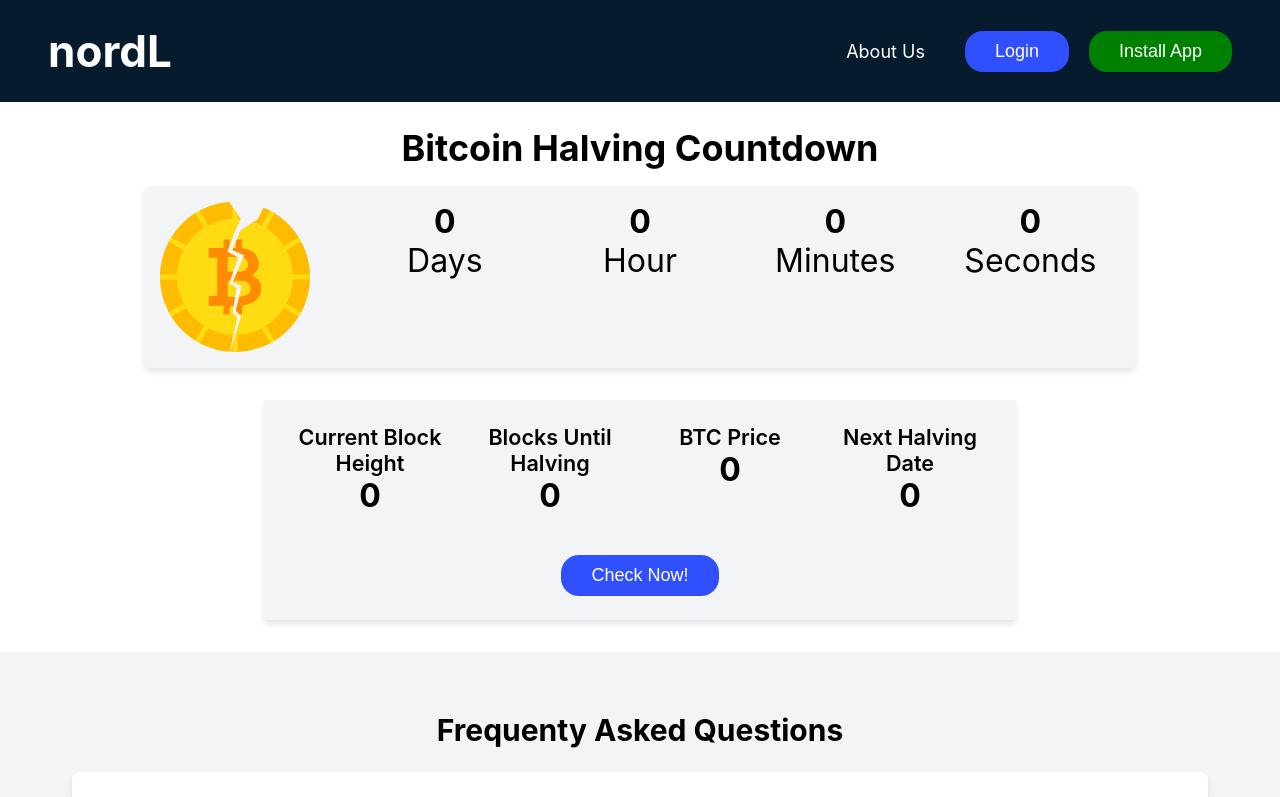
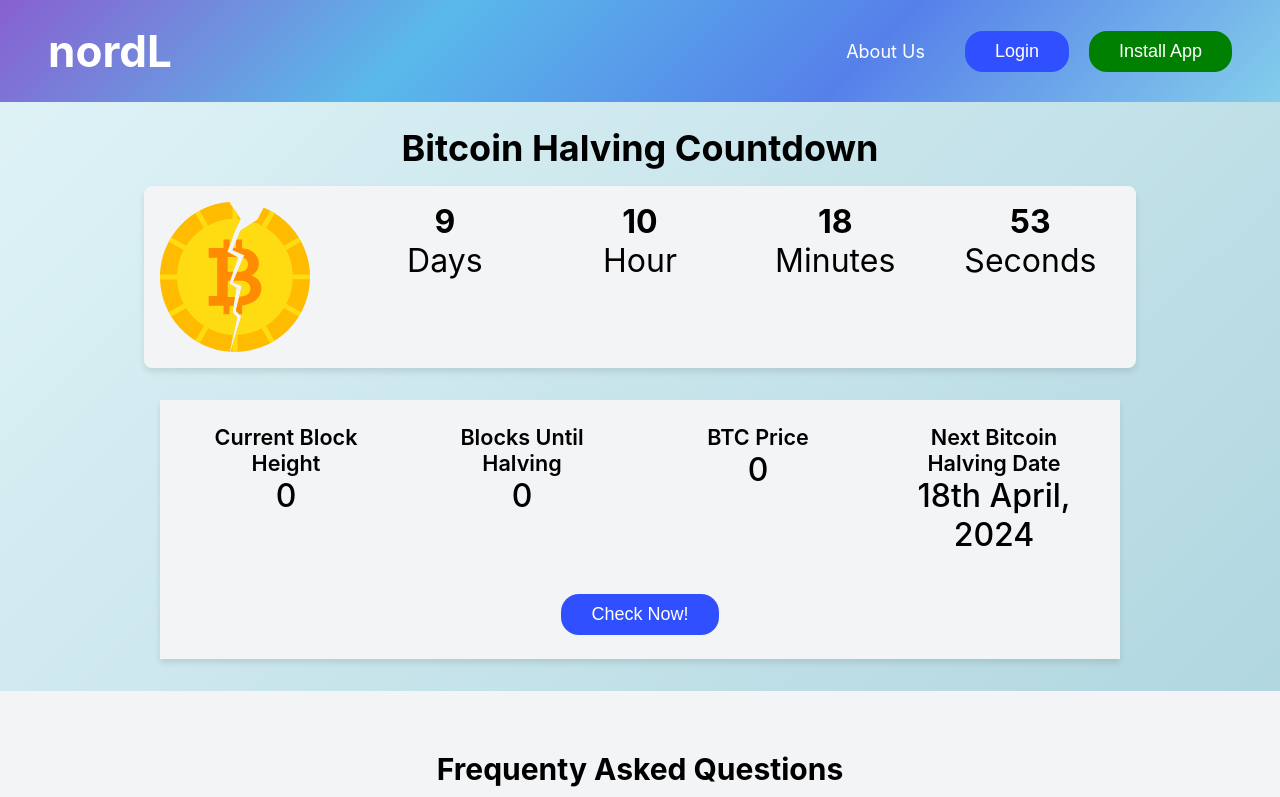
Before and after one commit to arcodes-real/Bitcoin, a React (Create React App) app: page / in a window 1280 px wide. Shown: the top 797 px of the page. Built offline with nearby package versions, Linux system fonts and the light colour scheme; no server answers.

Commit message:
final commit

```diff
--- a/src/App.js
+++ b/src/App.js
@@ -6,10 +6,11 @@ import Faq from "./Components/Faq";
 import Footer from "./Components/Footer";
 
 function App() {
+  const targetDate = '2024-04-18T00:00:00'
   return (
     <>
       <Topbar />
-      <Countdown />
+      <Countdown targetDate = {targetDate} />
       <Card />
       <Faq />
       <Footer />
--- a/src/Components/Card.css
+++ b/src/Components/Card.css
@@ -2,14 +2,14 @@
     text-align: center;
     box-shadow: 0 4px 6px rgba(0, 0, 0, 0.1);
     background-color: #f3f4f6;
-    margin: 2rem 16.5rem;
+    margin: 2rem 10rem;
 }
 
 .data-container{
     display: grid;
     grid-template-columns: repeat(4, minmax(0, 1fr));
-    gap: 1rem;
-    max-width: 60rem;
+    gap: 2rem;
+    max-width: 80rem;
     margin-top: 2rem;
     margin-left: auto;
     margin-right: auto;
@@ -30,7 +30,7 @@
 
 .card-value{
     font-size: 2rem;
-    font-weight: bold;
+    font-weight: 500;
 }
 
 /* .card-btn{
--- a/src/Components/Card.jsx
+++ b/src/Components/Card.jsx
@@ -1,4 +1,4 @@
-import React, { useState } from 'react'
+import React, { useEffect, useState } from 'react'
 import "./Card.css"
 
 export default function Card() {
@@ -6,7 +6,19 @@ export default function Card() {
     const [blockHeight, setBlockHeight] = useState(0)
     const [blocksUntilHalving, setBlocksUntilHalving] = useState(0)
     const [btcPrice, setBtcPrice] = useState(0)
-    const [nextHalvingDate, setNextHalvingDate] = useState(0)
+    const [nextHalvingDate, setNextHalvingDate] = useState("18th April, 2024")
+
+    useEffect(() =>{
+      const fetchBTCData = async() =>{
+        const response = await fetch("https://api.blockchain.info/stats")
+        const jsonData = await response.json()
+        setBtcPrice(`$${jsonData.market_price_usd}`)
+        setBlockHeight(jsonData.n_blocks_total)
+        const BUH = jsonData.nextretarget - jsonData.n_blocks_total;
+        setBlocksUntilHalving(BUH)
+      }
+      fetchBTCData()
+    },[])
   return (
     <div className='card-container'>
       <div className='data-container'>
@@ -23,7 +35,7 @@ export default function Card() {
             <div className='card-value'>{btcPrice}</div>
         </div>
         <div className='next-halving'>
-            <span>Next Halving Date</span>
+            <span>Next Bitcoin Halving Date</span>
             <div className='card-value'>{nextHalvingDate}</div>
         </div>
       </div>
--- a/src/Components/Countdown.jsx
+++ b/src/Components/Countdown.jsx
@@ -1,12 +1,37 @@
-import React, { useState } from 'react'
+import React, { useState, useEffect } from 'react'
 import "./Countdown.css"
 import BitcoinImg from "../assets/image.png"
 
-export default function Countdown() {
-    const [day, setDay] = useState(0)
-    const [hour, setHour] = useState(0)
-    const [minute, setMinute] = useState(0)
-    const [second, setSecond] = useState(0)
+export default function Countdown({targetDate}) {
+  const calculateTimeLeft = () => {
+    const difference = +new Date(targetDate) - +new Date();
+    let timeLeft = {};
+
+    if (difference > 0) {
+      timeLeft = {
+        days: Math.floor(difference / (1000 * 60 * 60 * 24)),
+        hours: Math.floor((difference / (1000 * 60 * 60)) % 24),
+        minutes: Math.floor((difference / 1000 / 60) % 60),
+        seconds: Math.floor((difference / 1000) % 60),
+      };
+    }
+
+    return timeLeft;
+  };
+
+  const [timeLeft, setTimeLeft] = useState(calculateTimeLeft());
+
+  useEffect(() => {
+    const timer = setTimeout(() => {
+      setTimeLeft(calculateTimeLeft());
+    }, 1000);
+
+    return () => clearTimeout(timer);
+  });
+
+  const formatTime = (time) => {
+    return time < 10 ? `0${time}` : time;
+  };
 
 
 
@@ -16,19 +41,19 @@ export default function Countdown() {
       <div className='timer-container'>
       <img src={BitcoinImg} alt="bitcoin" />
       <div className='day'>
-        <span className='time-value'>{day}</span>
+        <span className='time-value'>{timeLeft.days+1}</span>
         <div className='time-text'>Days</div>
       </div>
       <div className='hour'>
-        <span className='time-value'>{hour}</span>
+        <span className='time-value'>{formatTime(timeLeft.hours)}</span>
         <div className='time-text'>Hour</div>
       </div>
       <div className='minute'>
-        <span className='time-value'>{minute}</span>
+        <span className='time-value'>{formatTime(timeLeft.minutes)}</span>
         <div className='time-text'>Minutes</div>
       </div>
       <div className='second'>
-        <span className='time-value'>{second}</span>
+        <span className='time-value'>{formatTime(timeLeft.seconds)}</span>
         <div className='time-text'>Seconds</div>
       </div>
     </div>
--- a/src/Components/Footer.css
+++ b/src/Components/Footer.css
@@ -2,7 +2,7 @@
 .footer-container{
     background-color: #2d3748;
     color: white;
-    padding: 2.5rem;
+    padding: 2.5rem 2.5rem 2.5rem 6rem;
     max-width: 100%;
     /* margin-top: 1rem; */
     margin-left: auto;
@@ -71,3 +71,7 @@
     font-size: 18px;
     margin-left: 6rem;
 }
+.reservation{
+    text-align: center;
+    padding-left: 8rem;
+}
--- a/src/Components/Footer.jsx
+++ b/src/Components/Footer.jsx
@@ -46,6 +46,9 @@ export default function Footer() {
         <input className="ftr-input" type="text" placeholder='Email'/>
         </form>
         <button className='ftr-button'>Subscribe</button>
+        </div>
+        <div>
+        <span className='reservation'>© 2022-2023 nordL. All rights reserved.</span>
         </div>
     </div>
   )
--- a/src/Components/Topbar.css
+++ b/src/Components/Topbar.css
@@ -2,7 +2,8 @@
     display: flex;
     justify-content: space-between;
     align-items: center;
-    background-color: #071b2f;
+    /* background: linear-gradient(135deg, #4a94d9a4, #0771ea); */
+    background: linear-gradient(135deg,  #8860D0, #5AB9EA, #5680E9, #84CEEB);
     padding: 1.5rem 3rem;
 }
 
--- a/src/index.css
+++ b/src/index.css
@@ -6,6 +6,7 @@ body {
   -webkit-font-smoothing: antialiased;
   -moz-osx-font-smoothing: grayscale;
   overscroll-behavior: none;
+  background: linear-gradient(135deg, #d0eef3a4, #98c7d4);
 }
 
 code {
```
